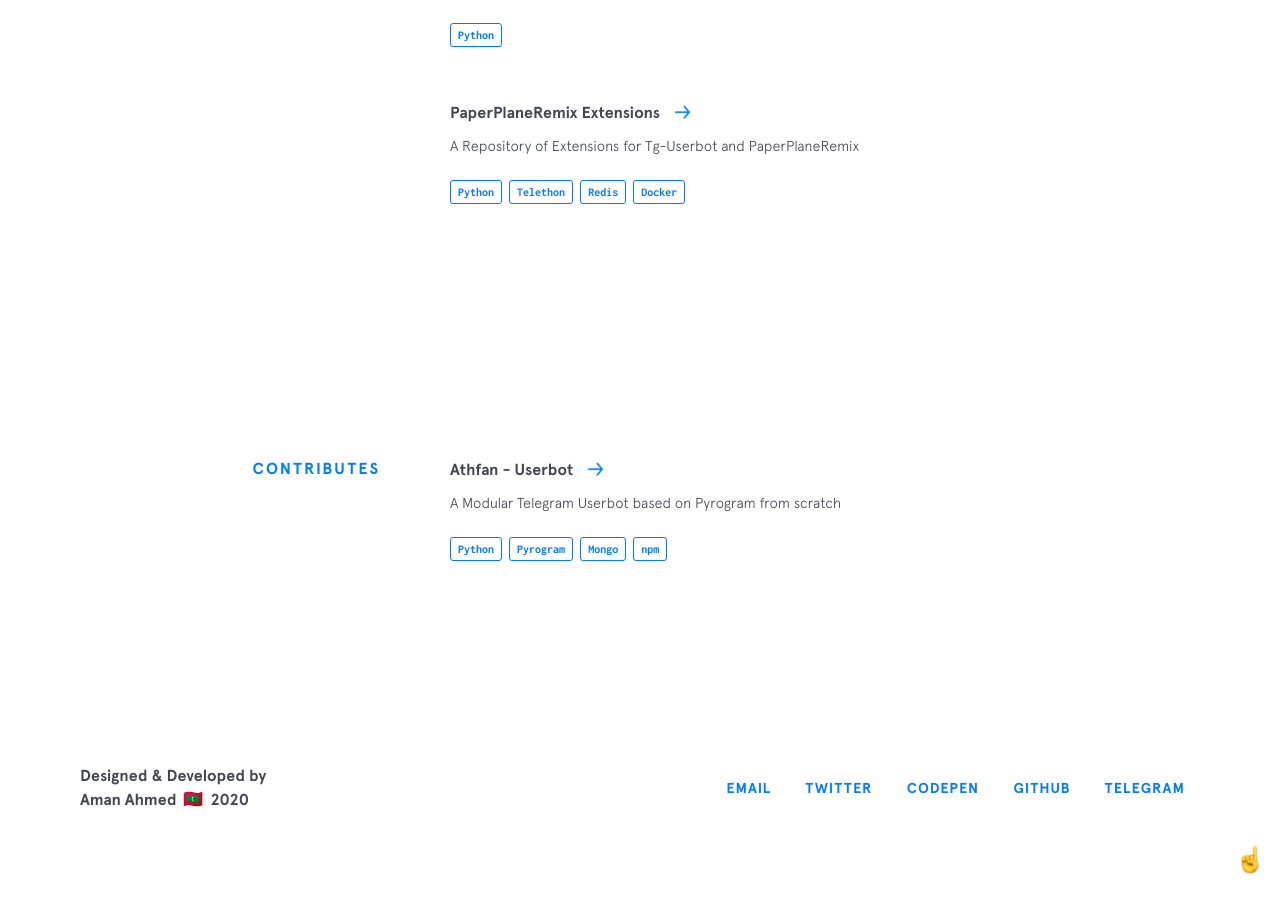
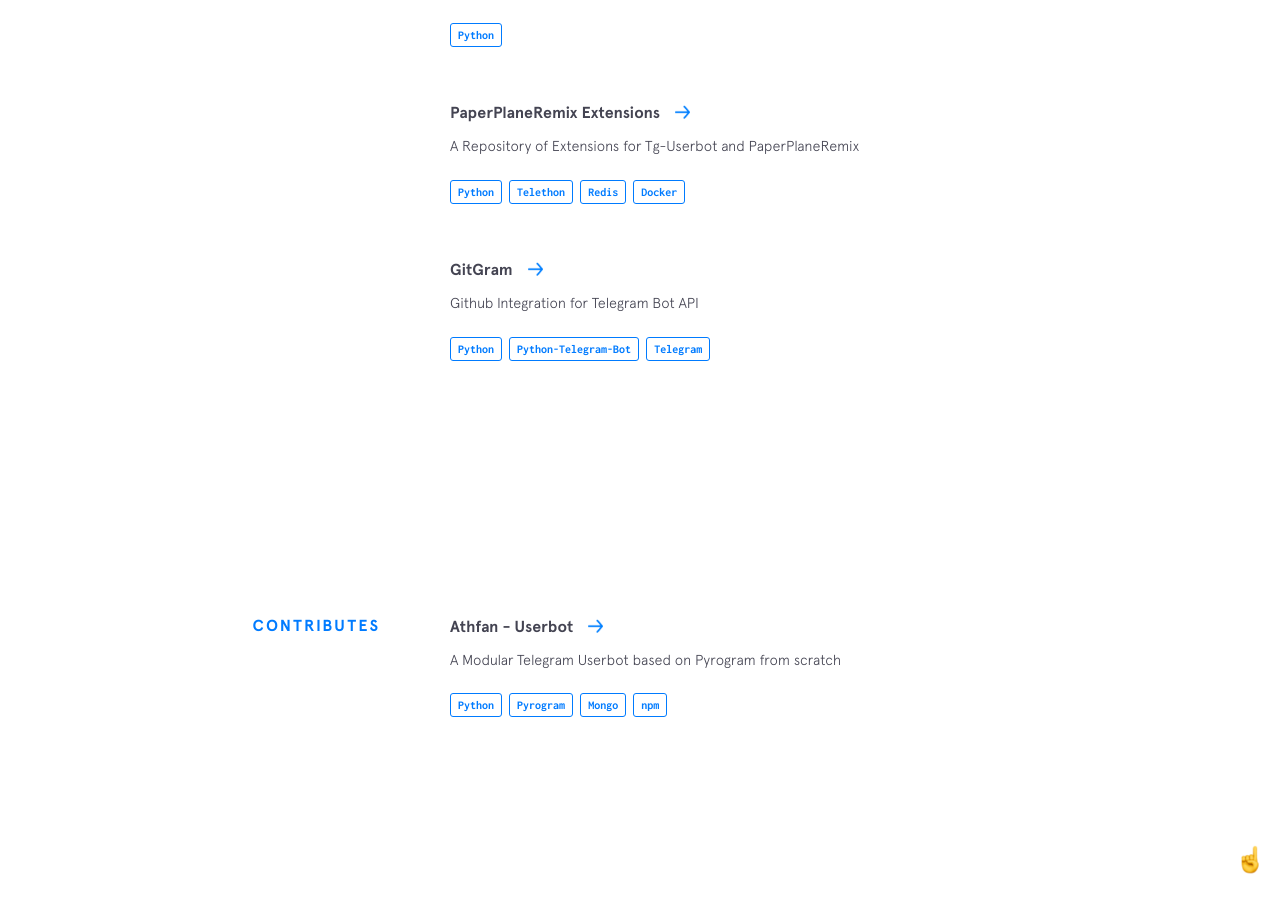
Before and after one commit to CustomIcon/pokurt.github.io, a Jekyll site: the page built from index.html, in a window 1280 px wide and 900 px high, scrolled down 2705 px. Built offline with Jekyll 4.4.1, drawn with Linux system fonts in a browser that asks for light colours; nearby versions of some CDN libraries.

Commit message:
Update featured-projects.yml

```diff
--- a/_data/featured-projects.yml
+++ b/_data/featured-projects.yml
@@ -24,3 +24,12 @@
     - thing: Telethon
     - thing: Redis
     - thing: Docker
+
+- name: GitGram
+  url: https://github.com/pokurt/GitGram
+  code: https://github.com/pokurt/GitGram
+  description: Github Integration for Telegram Bot API
+  used:
+    - thing: Python
+    - thing: Python-Telegram-Bot
+    - thing: Telegram
```
